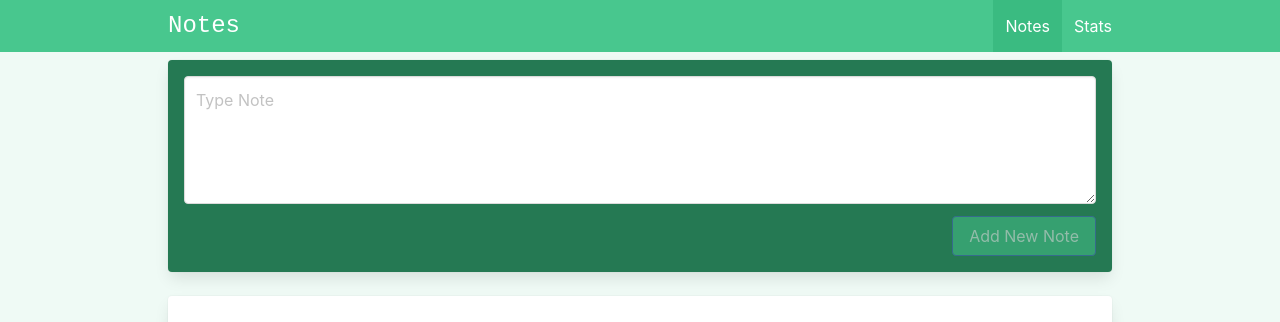
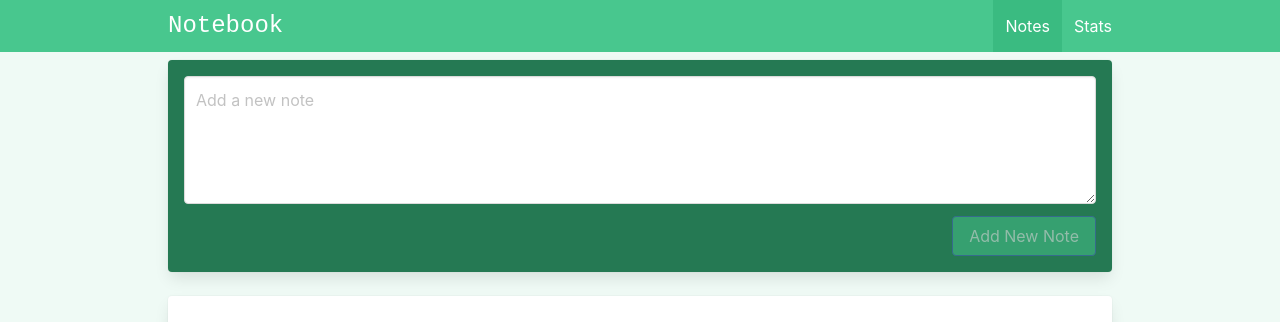
Before and after one commit to RoeenAngelo/vue-notes-app, a Vue app: page / in a window 1280 px wide. Shown: the top 322 px of the page. Built offline with nearby package versions, Linux system fonts and the light colour scheme.

Commit message:
Add updateNote and routers

```diff
--- /dev/null
+++ b/src/components/Notes/AddEditNote.vue
@@ -0,0 +1,83 @@
+<script setup>
+import { ref } from 'vue';
+
+/*
+  Props
+
+*/
+  const props = defineProps({
+  modelValue: {
+    type: String,
+    require: true
+  },
+  bgColor: {
+    type: String,
+    default: 'success'
+  },
+  placeholder: {
+    type: String,
+    default: 'Type something...'
+  },
+  label: {
+    type: String
+  }
+})
+
+/*
+  Emits
+
+*/
+  const emit = defineEmits(['update:modelValue'])
+
+/*
+  Focus Text Area
+*/
+  const textareaRef = ref(null)
+
+  function focusTextarea() {
+    textareaRef.value.focus()
+  }
+
+  defineExpose({
+    focusTextarea
+  })
+
+</script>
+
+<template>
+		<div
+      class="card p-4 mb-5"
+      :class="`has-background-${ bgColor }-dark`"
+    >
+      <label
+        v-if="props.label"
+        class="label has-text-white"
+      >
+        {{ label }}
+      </label>
+			<div class="field">
+				<div class="control">
+					<textarea
+            :value="modelValue"
+            @input="$emit('update:modelValue', $event.target.value)"
+					  class="textarea"
+					  :placeholder="props.placeholder"
+						ref="textareaRef"
+					/>
+
+
+				</div>
+			</div>
+			<div class="field is-grouped is-grouped-right">
+				<div class="control">
+					<slot name="buttons" />
+				</div>
+			</div>
+		</div>
+</template>
+
+
+
+<style lang="scss" scoped>
+
+</style>
--- a/src/components/Notes/Note.vue
+++ b/src/components/Notes/Note.vue
@@ -46,7 +46,13 @@ const props = defineProps({
         </div>
 			</div>
 			<footer class="card-footer">
-				<a href="#" class="card-footer-item">Edit</a>
+				<RouterLink :to="`/editNote/${ note.id }`"
+				  class="card-footer-item"
+				  href="#"
+          @click=""
+				>
+          Edit
+        </RouterLink>
 				<a
 				  class="card-footer-item"
 				  @click.prevent="storeNotes.deleteNote(note.id)"
--- a/src/components/layout/Navbar.vue
+++ b/src/components/layout/Navbar.vue
@@ -17,7 +17,7 @@ import { ref } from 'vue';
 			<div class="container is-max-desktop px-2">
 				<div class="navbar-brand">
 						<div class="navbar-item is-size-4 is-family-monospace">
-							Notes
+							Notebook
 						</div>
 						<a
 							@click.prevent="showMobileNav = !showMobileNav"
--- a/src/router/index.js
+++ b/src/router/index.js
@@ -1,6 +1,7 @@
 import { createRouter, createWebHashHistory } from 'vue-router'
 import ViewNotes from '@/views/ViewNotes.vue'
 import ViewStats from '@/views/ViewStats.vue'
+import ViewEditNote from '@/views/ViewEditNote.vue'
 
 const router = createRouter({
     history: createWebHashHistory(),
@@ -15,6 +16,11 @@ const router = createRouter({
 				name: 'stats',
 				component: ViewStats
 			},
+			{
+				path: '/editNote/:id',
+				name: 'edit-note',
+				component: ViewEditNote
+			},
 
 		]
 })
--- a/src/stores/storeNotes.js
+++ b/src/stores/storeNotes.js
@@ -30,6 +30,18 @@ export const useStoreNotes = defineStore('storeNotes', {
     },
     deleteNote(noteId){
         this.notes = this.notes.filter(item => item.id !== noteId)
+    },
+    updateNote(id, content) {
+      let index = this.notes.findIndex(item => item.id === id)
+
+      this.notes[index].content = content
+    }
+  },
+  getters: {
+    getNoteContent: (state) => {
+      return (id) => {
+        return state.notes.filter(item => item.id === id)[0].content
       }
-  },
+    }
+  }
 })
--- /dev/null
+++ b/src/views/ViewEditNote.vue
@@ -0,0 +1,65 @@
+<script setup>
+import { ref } from 'vue';
+import AddEditNote from '../components/Notes/AddEditNote.vue';
+import { useStoreNotes } from '@/stores/storeNotes'
+import { useRoute, useRouter } from 'vue-router'
+
+/*
+  Router
+*/
+  const route = useRoute()
+  const router = useRouter()
+
+/*
+  Store
+*/
+  const storeNotes = useStoreNotes()
+
+/*
+  Note
+*/
+  const noteContent = ref('')
+  noteContent.value = storeNotes.getNoteContent(route.params.id)
+
+/*
+  Note
+*/
+  function handleSaveClicked() {
+   storeNotes.updateNote(route.params.id, noteContent.value)
+   router.push('/')
+  }
+
+
+</script>
+
+
+<template>
+<AddEditNote
+      v-model="noteContent"
+			ref="addEditNoteRef"
+      bgColor="link"
+      placeholder="Edit note"
+      label="Edit Note"
+		>
+			<template v-slot:buttons>
+        <button
+          @click="$router.back()"
+					class="button is-link is-light mr-2"
+				>
+						Cancel
+				</button>
+        <button
+          @click="handleSaveClicked"
+          :disabled="!noteContent"
+          class="button is-link has-background-link"
+				>
+          Save Note
+        </button>
+			</template>
+		</AddEditNote>
+</template>
+
+
+<style lang="scss" scoped>
+
+</style>
--- a/src/views/ViewNotes.vue
+++ b/src/views/ViewNotes.vue
@@ -2,12 +2,13 @@
 import { ref } from 'vue';
 import Note from '@/components/Notes/Note.vue'
 import { useStoreNotes } from '@/stores/storeNotes'
+import AddEditNote from '../components/Notes/AddEditNote.vue';
 
 /*
 	Notes
 */
 	const newNote = ref('')
-	const newNoteRef = ref(null)
+	const addEditNoteRef = ref(null)
 
 /*
 	Store
@@ -20,7 +21,9 @@ import { useStoreNotes } from '@/stores/storeNotes'
 		storeNotes.addNote(newNote.value)
 
 		newNote.value = ''
-		newNoteRef.value.focus()
+		addEditNoteRef.value.focusTextarea()
+
+
 	}
 
 
@@ -28,8 +31,25 @@ import { useStoreNotes } from '@/stores/storeNotes'
 
 
 <template>
+
 	<div class="notes">
-		<div class="card has-background-success-dark p-4 mb-5">
+		<AddEditNote
+			v-model="newNote"
+			ref="addEditNoteRef"
+			placeholder="Add a new note"
+		>
+			<template v-slot:buttons>
+				<button
+						@click="addNote"
+						:disabled="!newNote"
+					  class="button is-link has-background-success"
+					>
+						Add New Note
+					</button>
+			</template>
+		</AddEditNote>
+
+		<!-- <div class="card has-background-success-dark p-4 mb-5">
 			<div class="field">
 				<div class="control">
 					<textarea
@@ -54,7 +74,7 @@ import { useStoreNotes } from '@/stores/storeNotes'
 				</div>
 			</div>
 		</div>
-
+		 -->
 		<Note
 			v-for="note in storeNotes.notes"
 			:key="note.id"
```
